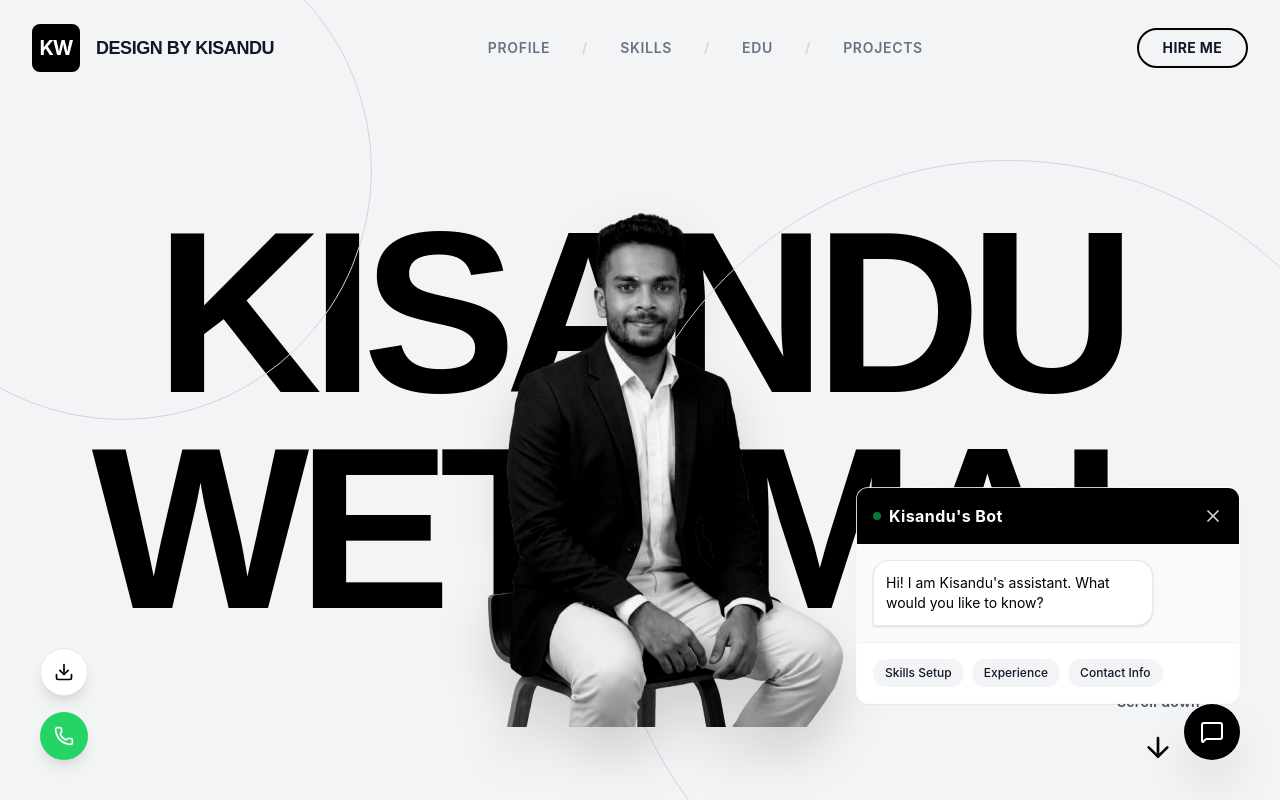
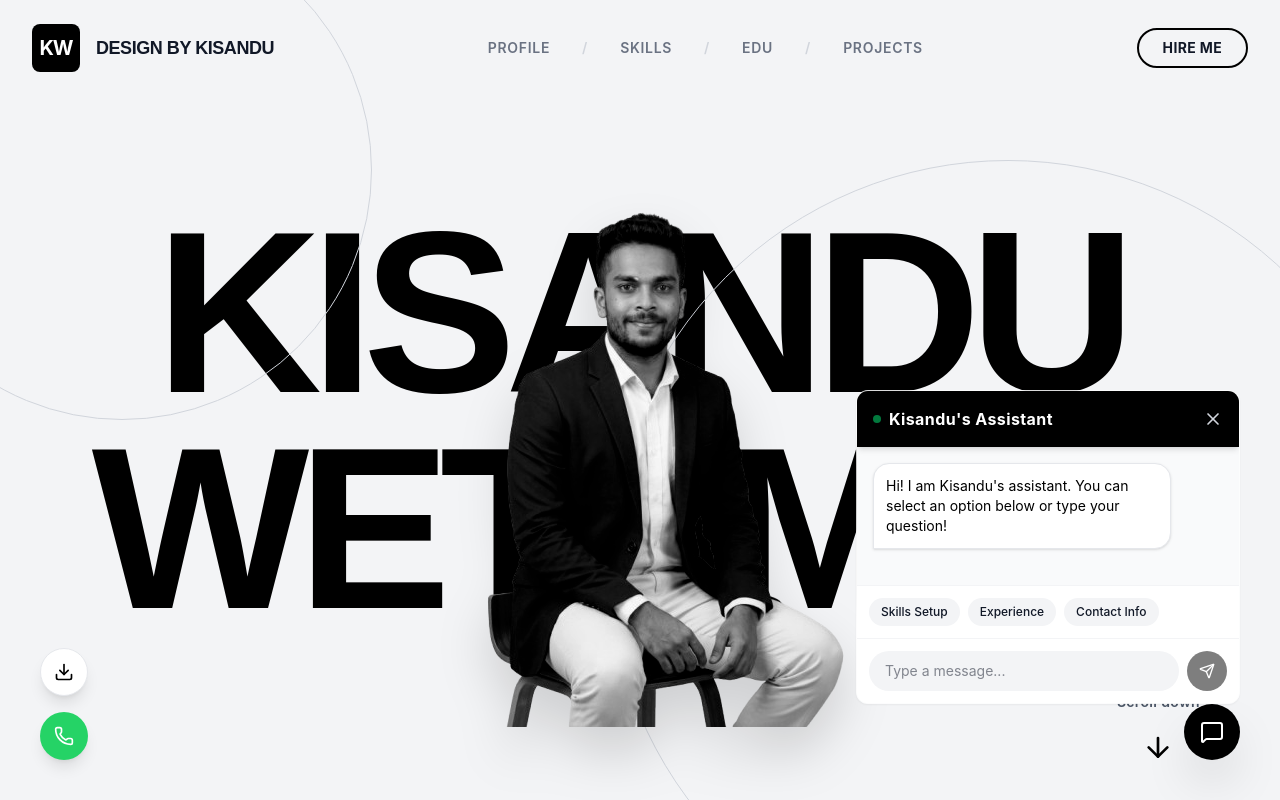
Before and after one commit to Wethmal/kisandu_wethmal, a React (Vite) app: page / in a window 1280 px wide. Both pictures are taken after a click on the button 1212 px from the left and 732 px from the top of the page. Shown: the top 800 px of the page. Built offline with nearby package versions, Linux system fonts and the light colour scheme.

Commit message:
feat: add interactive rule-based Chatbot component with keyword matching and quick reply options

```diff
--- a/src/components/Chatbot.jsx
+++ b/src/components/Chatbot.jsx
@@ -1,4 +1,4 @@
-import React, { useState } from 'react';
+import React, { useState, useRef, useEffect } from 'react';
 import { motion, AnimatePresence } from 'framer-motion';
 import { MessageSquare, X, Send } from 'lucide-react';
 
@@ -6,17 +6,27 @@ const ruleBasedResponses = {
   "skills": "I am proficient in React, Node.js, Spring Boot, Python, and specialize in integrating Machine Learning models.",
   "contact": "You can reach me at kisanduofficially@gmail.com, or use the WhatsApp button on the screen! (+94 76 993 0678)",
   "education": "I am currently pursuing a BSc (Hons) in Software Engineering at Coventry University London.",
-  "experience": "I am working as a Software Engineer Intern at the Ministry of Digital Economy, focusing on Full-Stack & AI Development."
+  "experience": "I am working as a Software Engineer Intern at the Ministry of Digital Economy, focusing on Full-Stack & AI Development.",
+  "default": "Thanks for your message! I'm a pre-programmed demo bot so I might not understand everything perfectly. Feel free to ask about my skills, education, experience, or for contact info!"
 };
 
 const Chatbot = () => {
   const [isOpen, setIsOpen] = useState(false);
+  const [inputText, setInputText] = useState('');
   const [messages, setMessages] = useState([
-    { sender: 'bot', text: 'Hi! I am Kisandu\'s assistant. What would you like to know?' }
+    { sender: 'bot', text: 'Hi! I am Kisandu\'s assistant. You can select an option below or type your question!' }
   ]);
+  const messagesEndRef = useRef(null);
+
+  const scrollToBottom = () => {
+    messagesEndRef.current?.scrollIntoView({ behavior: "smooth" });
+  };
+
+  useEffect(() => {
+    if (isOpen) scrollToBottom();
+  }, [messages, isOpen]);
 
   const handleOptionClick = (key) => {
-    // Add user message
     const userDisplayMap = {
       skills: "Tell me about your tech stack and skills.",
       contact: "How can I contact you?",
@@ -26,17 +36,46 @@ const Chatbot = () => {
 
     setMessages(prev => [...prev, { sender: 'user', text: userDisplayMap[key] }]);
 
-    // Simulate delay
     setTimeout(() => {
       setMessages(prev => [...prev, { sender: 'bot', text: ruleBasedResponses[key] }]);
     }, 600);
+  };
+
+  const handleSendMessage = (e) => {
+    e.preventDefault();
+    if (!inputText.trim()) return;
+
+    const userMessage = inputText.trim();
+    setMessages(prev => [...prev, { sender: 'user', text: userMessage }]);
+    setInputText('');
+
+    // Determine bot response using basic keyword matching
+    setTimeout(() => {
+      let responseKey = 'default';
+      const lowerInput = userMessage.toLowerCase();
+
+      if (lowerInput.includes('skill') || lowerInput.includes('tech') || lowerInput.includes('react') || lowerInput.includes('stack')) {
+        responseKey = 'skills';
+      } else if (lowerInput.includes('contact') || lowerInput.includes('email') || lowerInput.includes('whatsapp') || lowerInput.includes('phone') || lowerInput.includes('number')) {
+        responseKey = 'contact';
+      } else if (lowerInput.includes('education') || lowerInput.includes('study') || lowerInput.includes('degree') || lowerInput.includes('university') || lowerInput.includes('college')) {
+        responseKey = 'education';
+      } else if (lowerInput.includes('experience') || lowerInput.includes('work') || lowerInput.includes('job') || lowerInput.includes('intern') || lowerInput.includes('project')) {
+        responseKey = 'experience';
+      } else if (lowerInput.includes('hi') || lowerInput.includes('hello') || lowerInput.includes('hey')) {
+        setMessages(prev => [...prev, { sender: 'bot', text: 'Hello! How can I help you today? Please ask me about my profile.' }]);
+        return;
+      }
+
+      setMessages(prev => [...prev, { sender: 'bot', text: ruleBasedResponses[responseKey] }]);
+    }, 800);
   };
 
   return (
     <>
       <button
         onClick={() => setIsOpen(true)}
-        className="fixed bottom-6 right-6 lg:bottom-10 lg:right-10 z-50 w-14 h-14 bg-black text-white rounded-full flex items-center justify-center shadow-2xl hover:scale-110 transition-transform"
+        className="fixed bottom-6 right-6 lg:bottom-10 lg:right-10 z-[100] w-14 h-14 bg-black text-white rounded-full flex items-center justify-center shadow-2xl hover:scale-110 transition-transform"
       >
         <MessageSquare />
       </button>
@@ -47,39 +86,64 @@ const Chatbot = () => {
             initial={{ opacity: 0, y: 20, scale: 0.95 }}
             animate={{ opacity: 1, y: 0, scale: 1 }}
             exit={{ opacity: 0, y: 20, scale: 0.95 }}
-            className="fixed bottom-24 right-4 md:right-6 lg:right-10 z-50 w-[calc(100vw-2rem)] md:w-80 lg:w-96 glass bg-white shadow-2xl overflow-hidden flex flex-col rounded-xl border border-gray-100"
+            className="fixed bottom-24 right-4 md:right-6 lg:right-10 z-[100] w-[calc(100vw-2rem)] md:w-80 lg:w-96 glass bg-white shadow-2xl overflow-hidden flex flex-col rounded-xl border border-gray-100 max-h-[80vh]"
           >
-            <div className="bg-black text-white p-4 flex justify-between items-center">
+            <div className="bg-black text-white p-4 flex justify-between items-center shadow-md z-10">
               <div className="font-bold tracking-wide flex items-center gap-2">
                 <span className="w-2 h-2 rounded-full bg-green-400 animate-pulse"></span>
-                Kisandu's Bot
+                Kisandu's Assistant
               </div>
-              <button onClick={() => setIsOpen(false)} className="text-gray-300 hover:text-white">
+              <button onClick={() => setIsOpen(false)} className="text-gray-300 hover:text-white transition-colors">
                 <X size={20} />
               </button>
             </div>
 
-            <div className="flex-1 p-4 h-64 overflow-y-auto space-y-4 bg-gray-50 flex flex-col">
+            <div className="flex-1 p-4 overflow-y-auto space-y-4 bg-gray-50 flex flex-col custom-scrollbar" style={{ height: '320px' }}>
               {messages.map((msg, i) => (
                 <div key={i} className={`flex ${msg.sender === 'user' ? 'justify-end' : 'justify-start'}`}>
-                  <div className={`max-w-[80%] p-3 text-sm rounded-2xl ${msg.sender === 'user' ? 'bg-black text-white rounded-br-none' : 'bg-white text-black border border-gray-200 shadow-sm rounded-bl-none'}`}>
+                  <motion.div
+                    initial={{ opacity: 0, scale: 0.9, originY: 1 }}
+                    animate={{ opacity: 1, scale: 1 }}
+                    className={`max-w-[85%] p-3 text-sm rounded-2xl ${msg.sender === 'user' ? 'bg-black text-white rounded-br-none' : 'bg-white text-black border border-gray-200 shadow-sm rounded-bl-none'}`}
+                  >
                     {msg.text}
-                  </div>
+                  </motion.div>
                 </div>
               ))}
+              {/* Dummy div to scroll to */}
+              <div ref={messagesEndRef} className="h-1 w-full" />
             </div>
 
-            <div className="p-4 bg-white border-t border-gray-100 flex flex-wrap gap-2">
-              <button onClick={() => handleOptionClick('skills')} className="px-3 py-1.5 text-xs bg-gray-100 hover:bg-gray-200 rounded-full font-medium transition-colors">
+            {/* Quick Option Buttons */}
+            <div className="p-3 bg-white border-t border-gray-100 flex gap-2 overflow-x-auto whitespace-nowrap hide-scrollbar">
+              <button onClick={() => handleOptionClick('skills')} className="px-3 py-1.5 text-xs bg-gray-100 hover:bg-gray-200 rounded-full font-medium transition-colors shrink-0">
                 Skills Setup
               </button>
-              <button onClick={() => handleOptionClick('experience')} className="px-3 py-1.5 text-xs bg-gray-100 hover:bg-gray-200 rounded-full font-medium transition-colors">
+              <button onClick={() => handleOptionClick('experience')} className="px-3 py-1.5 text-xs bg-gray-100 hover:bg-gray-200 rounded-full font-medium transition-colors shrink-0">
                 Experience
               </button>
-              <button onClick={() => handleOptionClick('contact')} className="px-3 py-1.5 text-xs bg-gray-100 hover:bg-gray-200 rounded-full font-medium transition-colors">
+              <button onClick={() => handleOptionClick('contact')} className="px-3 py-1.5 text-xs bg-gray-100 hover:bg-gray-200 rounded-full font-medium transition-colors shrink-0">
                 Contact Info
               </button>
             </div>
+
+            {/* Real Text Input */}
+            <form onSubmit={handleSendMessage} className="p-3 bg-white border-t border-gray-100 flex gap-2 shrink-0">
+              <input
+                type="text"
+                value={inputText}
+                onChange={(e) => setInputText(e.target.value)}
+                placeholder="Type a message..."
+                className="flex-1 bg-gray-100 text-sm rounded-full px-4 py-2 outline-none focus:ring-2 focus:ring-black/5 transition-all"
+              />
+              <button
+                type="submit"
+                disabled={!inputText.trim()}
+                className="w-10 h-10 bg-black text-white rounded-full flex justify-center items-center shrink-0 disabled:opacity-50 transition-opacity"
+              >
+                <Send size={16} className={inputText.trim() ? "ml-[-2px]" : ""} />
+              </button>
+            </form>
           </motion.div>
         )}
       </AnimatePresence>
```
